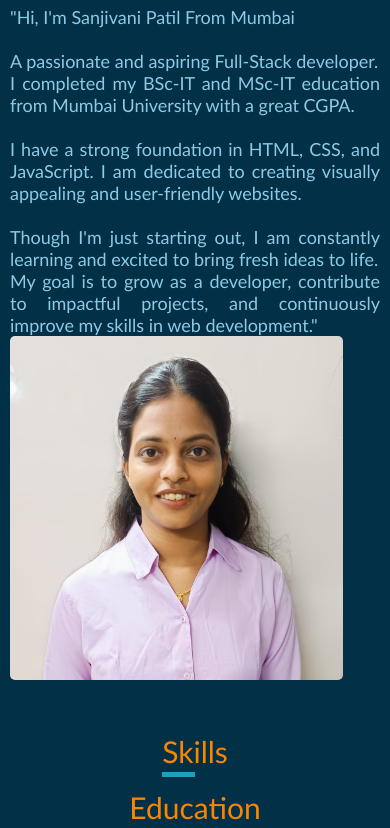
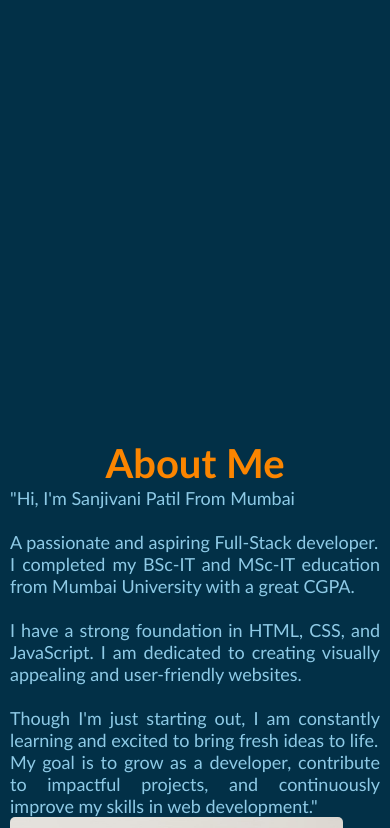
Before and after one commit to SANJIVANI22/My-Portfolio, a plain HTML site: page index.html in a window 390 px wide. Shown: the part 976-1804 px from the top of the page. Drawn offline with nearby package versions, Linux system fonts and the light colour scheme.

Commit message:
changed in media screen

```diff
--- a/style.css
+++ b/style.css
@@ -168,8 +168,8 @@ span {
 /* ----------------------------------------------about---------------------------------------- */
 
 #about {
-    padding: 80px 0;
 
+    padding-top: 30%;
 }
 
 .row {
@@ -752,13 +752,12 @@ nav .fa-solid {
     .row {
         flex-direction: column;
         align-items: center;
-        /* margin-top: 50%; */
+
     }
 
     .about_col1 {
         order: 2;
-        flex-basis: 100%;
-        /* margin-top: 100%; */
+        flex-basis: 100%;;
     }
 
     .about_col1 img {
@@ -767,9 +766,9 @@ nav .fa-solid {
 
     .about_col2 {
         order: 1;
-        /* Text will appear first */
         flex-basis: 100%;
         text-align: center;
+        padding-top: 120%;
 
 
     }
```
